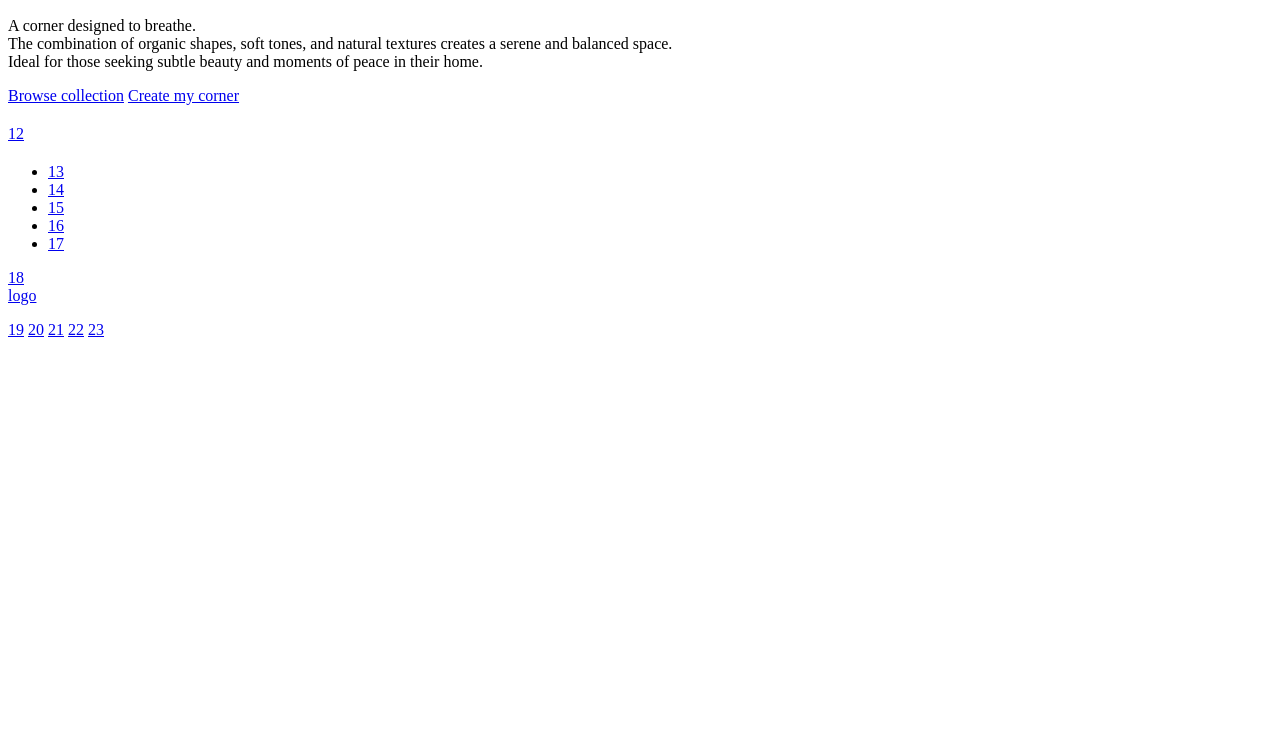
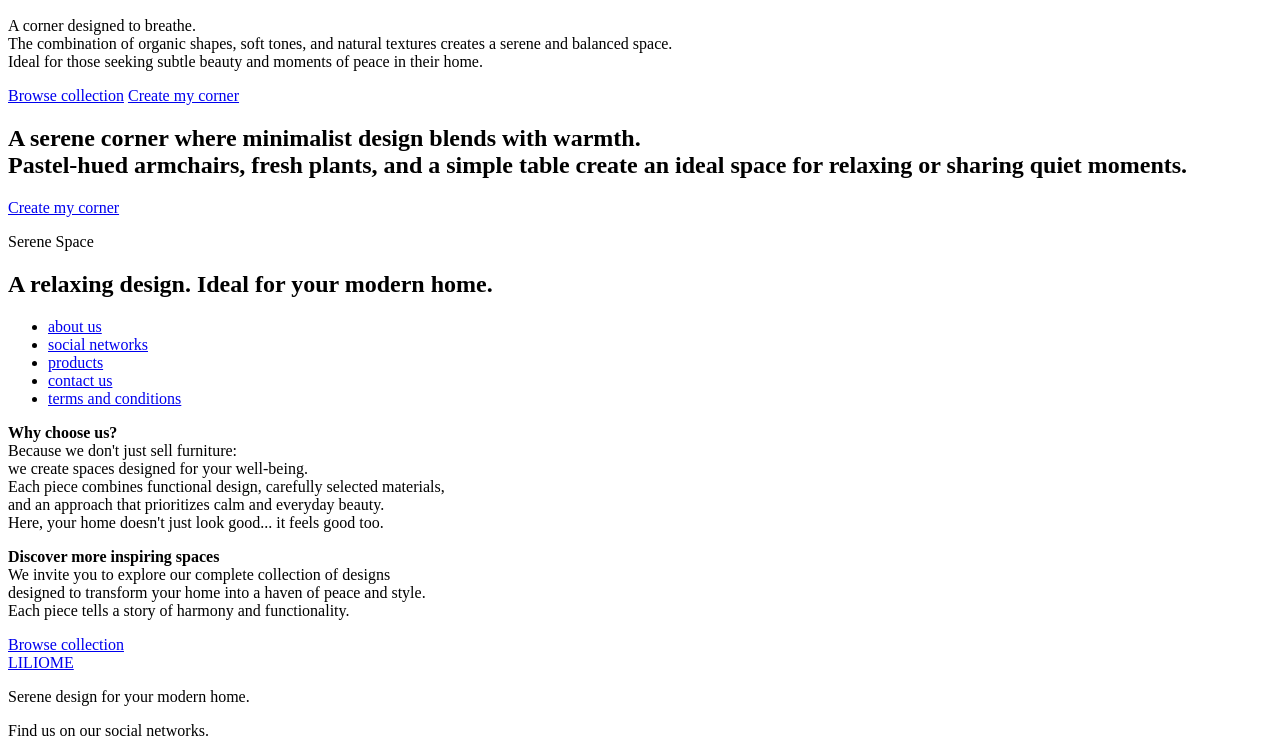
Before and after one commit to Quedsalt/Li-Liome, a plain HTML site: page Index.html in a window 1280 px wide. Shown: the part 1708-2458 px from the top of the page. Before the commit the page ends 2055 px from the top, so only its background shows below. Drawn offline with Linux system fonts and the light colour scheme.

Commit message:
Content has been added

```diff
--- a/Index.html
+++ b/Index.html
@@ -52,41 +52,54 @@
         </div>
     </div>
     <div>
-        <h2></h2>
-        <a href="#">12</a>
+        <h2>A serene corner where minimalist design blends with warmth.<br>
+                Pastel-hued armchairs, fresh plants, and a simple table create an ideal space for relaxing or sharing quiet moments.</h2>
+        <a href="#">Create my corner</a>
     </div>
     <footer>
         <div>
             <div>
-               <p></p>
-                <h2></h2>
+               <p>Serene Space</p>
+                <h2>A relaxing design. Ideal for your modern home.</h2>
             </div>
 
             <ul>
-            <li><a href="#">13</a></li>
-            <li><a href="#">14</a></li>
-            <li><a href="#">15</a></li>
-            <li><a href="#">16</a></li>
-            <li><a href="#">17</a></li>
-        </ul>
+                <li><a href="#">about us</a></li>
+                <li><a href="#">social networks</a></li>
+                <li><a href="#">products</a></li>
+                <li><a href="#">contact us</a></li>
+                <li><a href="#">terms and conditions</a></li>
+            </ul>
 
-         <p></p>
+            <p>
+                <strong>Why choose us?</strong><br>
+                Because we don't just sell furniture:<br>
+                we create spaces designed for your well-being.<br>
+                Each piece combines functional design, carefully selected materials,<br>
+                and an approach that prioritizes calm and everyday beauty.<br>
+                Here, your home doesn't just look good... it feels good too.
+            </p>
 
-         <p></p>
-         <a href="#">18</a>
+            <p>
+                <strong>Discover more inspiring spaces</strong><br>
+                We invite you to explore our complete collection of designs<br>
+                designed to transform your home into a haven of peace and style.<br>
+                Each piece tells a story of harmony and functionality.
+            </p>
+            <a href="#">Browse collection</a>
         </div>
         <div>
             <div>
-                <a href="#">logo</a>
-                <p></p>
+                <a href="#">LILIOME</a>
+                <p>Serene design for your modern home.</p>
             </div>
             <div>
-                <p></p>
-                <a href="#">19</a>
-                <a href="#">20</a>
-                <a href="#">21</a>
-                <a href="#">22</a>
-                <a href="#">23</a>
+                <p>Find us on our social networks.</p>
+                <a href="#"><img src="/Multimedia/IMG/Faceboock.png" alt="Faceboock"></a>
+                <a href="#"><img src="/Multimedia/IMG/instagram.png" alt="instagram"></a>
+                <a href="#"><img src="/Multimedia/IMG/Tik-Tok.png" alt="Tik-Tok"></a>
+                <a href="#"><img src="/Multimedia/IMG/youtube.png" alt="youtube"></a>
+                <a href="#"><img src="/Multimedia/IMG/whatsapp.png" alt="whatsapp"></a>
             </div>
         </div>
     </footer>
```
